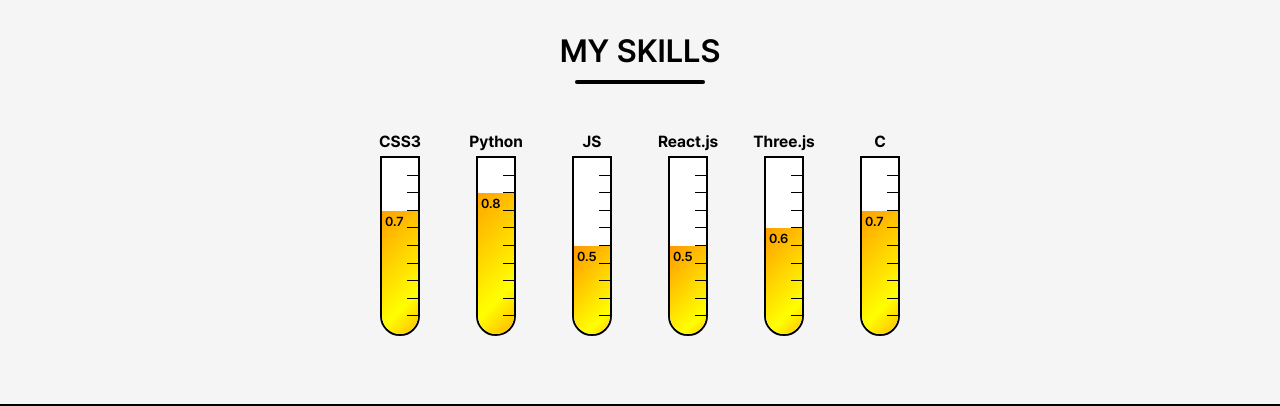
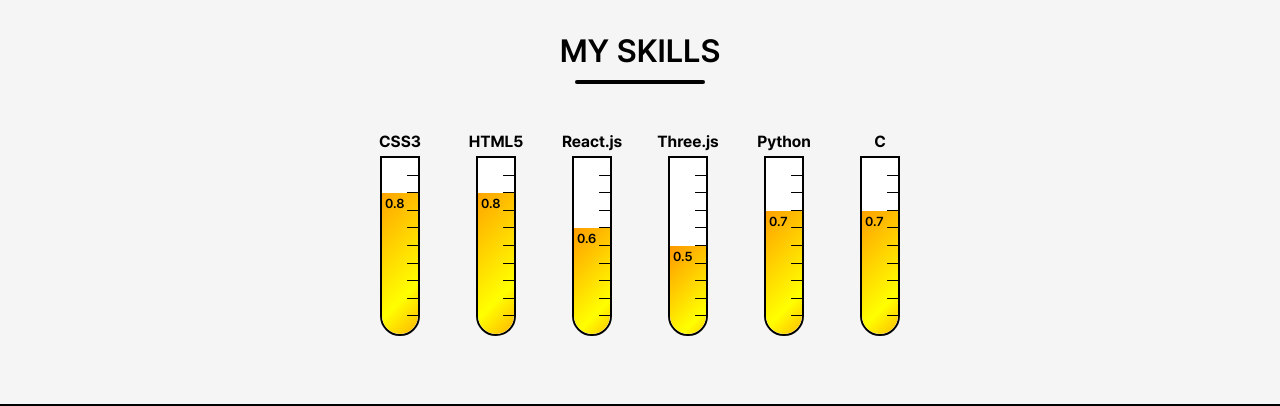
Before and after one commit to YenaLey/yenaley.github.io, a React (Create React App) app: page / in a window 1280 px wide. Shown: the part 1540-1946 px from the top of the page. Built offline with nearby package versions, Linux system fonts and the light colour scheme; no server answers.

Commit message:
chore: 24.02.18 update

```diff
--- a/src/components/ABOUT/ABOUT.jsx
+++ b/src/components/ABOUT/ABOUT.jsx
@@ -38,11 +38,11 @@ function ABOUT() {
         <h1>MY SKILLS</h1>
         <div className="underline"></div>
         <div className="content-container">
-          <SkillBar title="CSS3" percent={70} />
-          <SkillBar title="Python" percent={80} />
-          <SkillBar title="JS" percent={50} />
-          <SkillBar title="React.js" percent={50} />
-          <SkillBar title="Three.js" percent={60} />
+          <SkillBar title="CSS3" percent={80} />
+          <SkillBar title="HTML5" percent={80} />
+          <SkillBar title="React.js" percent={60} />
+          <SkillBar title="Three.js" percent={50} />
+          <SkillBar title="Python" percent={70} />
           <SkillBar title="C" percent={70} />
         </div>
       </div>
@@ -50,9 +50,9 @@ function ABOUT() {
       {/* count */}
       <div className="content-container" style={{ backgroundColor: "black" }}>
         <div className="blank-container"></div>
-        <Count countNum={171} title="coding days" />
+        <Count countNum={172} title="coding days" />
         <Count countNum={4} title="projects completed" />
-        <Count countNum={254} title="github contributions" />
+        <Count countNum={281} title="github contributions" />
         <div className="blank-container"></div>
       </div>
       {/* RESUME */}
```
